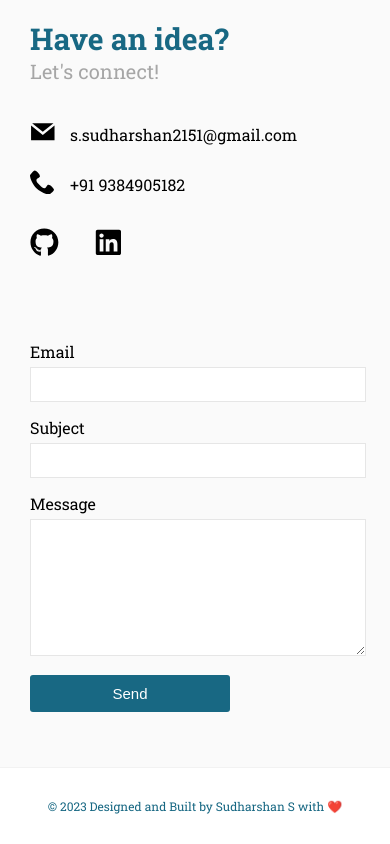
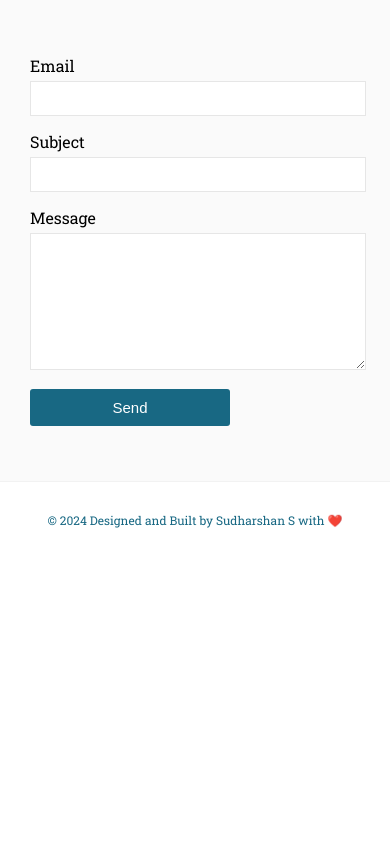
Before and after one commit to sudharshan2151/sudharshan2151.github.io, a React (Create React App) app: page / in a window 390 px wide. Shown: the part 4799-5643 px from the top of the page. After the commit the page ends 5357 px from the top, so only its background shows below. Built offline with nearby package versions, Linux system fonts and the light colour scheme; no server answers.

Commit message:
responsive

```diff
--- a/src/components/footer/Footer.jsx
+++ b/src/components/footer/Footer.jsx
@@ -5,7 +5,7 @@ const Footer = () => {
   return (
     <div className={styles.container}>
       <div className={styles.cp}>
-        &#169; 2023 Designed and Built by Sudharshan S with ❤️
+        &#169; 2024 Designed and Built by Sudharshan S with ❤️
       </div>
     </div>
   );
--- a/src/components/github/Github.module.css
+++ b/src/components/github/Github.module.css
@@ -59,4 +59,8 @@
     .aligner > div {
       margin: 10px 5px;
     }
+    img{
+      width: 70%;
+      margin: auto;
+    }
   }
```
Also changed, not shown: 8 other files (tests, documents, lock files or other folders).
